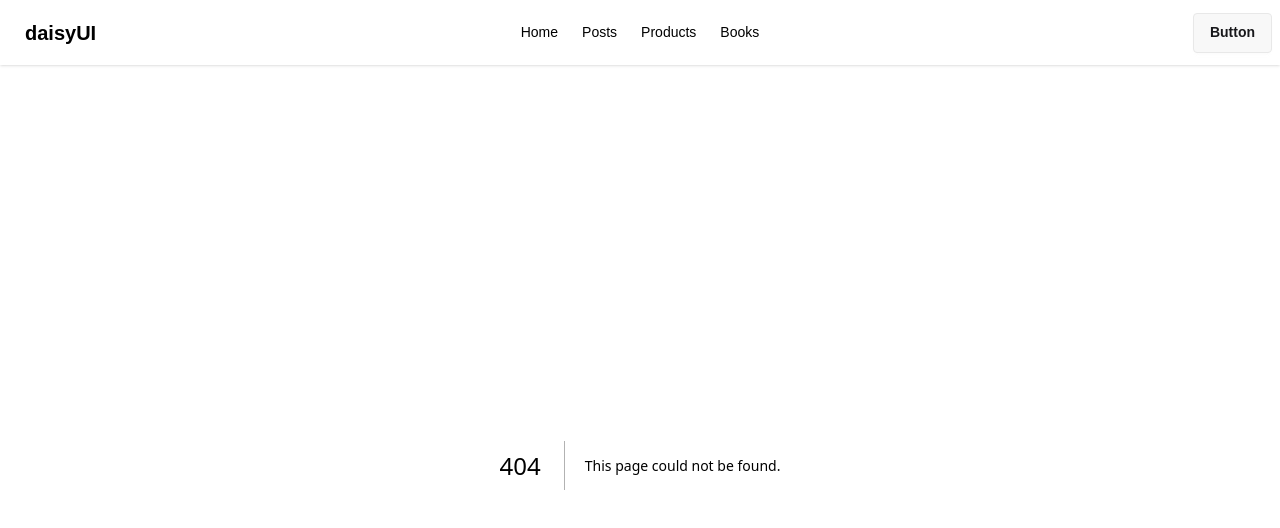
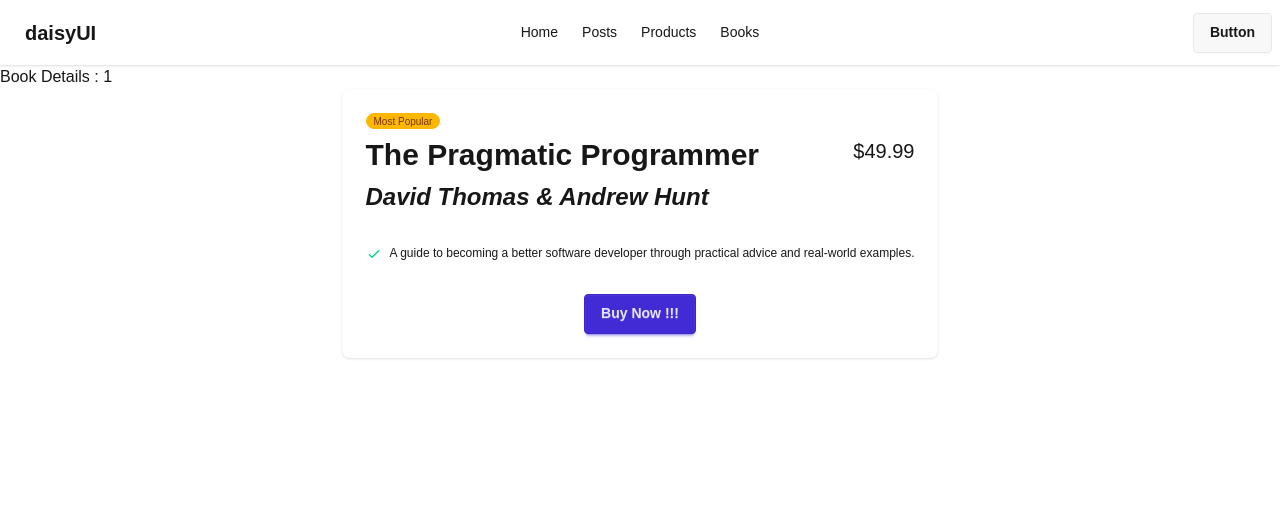
Before and after one commit to shahadat-hossain99/nextjs-data-fetching, a Next.js app: page /books/1 in a window 1280 px wide. Before the commit this address had no page. Shown: the top 528 px of the page. Built offline with nearby package versions, Linux system fonts and the light colour scheme; data requests are answered from the project's data file.

Commit message:
exploring generateStaticParams() for SSG and understanding how it used in a dynamic page to pre-Render ut

```diff
--- /dev/null
+++ b/src/app/books/[bookId]/loading.jsx
@@ -0,0 +1,9 @@
+const BookLoading = () => {
+  return (
+    <div className="flex items-center justify-center">
+      <span className="loading loading-bars loading-xl"></span>
+    </div>
+  );
+};
+
+export default BookLoading;
--- /dev/null
+++ b/src/app/books/[bookId]/page.jsx
@@ -0,0 +1,28 @@
+// import DetailsCard from "@/components/BookCard/DetailsCard";
+
+import DetailsCard from "@/components/BookCard/DetailsCard";
+
+export const generateStaticParams = async () => {
+  //! Check next.js Documentation for generatesStaticParams()
+  const res = await fetch("http://localhost:5000/books");
+  const books = await res.json();
+
+  return books.map((book) => ({ bookId: book.id }));
+};
+
+const BookDetailPage = async ({ params }) => {
+  const { bookId } = await params;
+
+  const res = await fetch(`http://localhost:5000/books/${bookId}`);
+  const book = await res.json();
+  const { title, author, price, description, rating } = book;
+
+  return (
+    <div>
+      <h2>Book Details : {bookId}</h2>
+      <DetailsCard book={book} />
+    </div>
+  );
+};
+
+export default BookDetailPage;
--- a/src/components/BookCard/BookCard.jsx
+++ b/src/components/BookCard/BookCard.jsx
@@ -1,3 +1,4 @@
+import Link from "next/link";
 import React from "react";
 
 const BookCard = ({ book }) => {
@@ -12,7 +13,10 @@
         <p className="">Price: ${price}</p>
         <p>Rating: {rating}</p>
         <div className="justify-end card-actions">
-          <button className="btn btn-primary">Buy Now</button>
+          <Link href={`/books/${book.id}`}>
+            {" "}
+            <button className="btn btn-primary">Show More</button>
+          </Link>
         </div>
       </div>
     </div>
--- /dev/null
+++ b/src/components/BookCard/DetailsCard.jsx
@@ -0,0 +1,42 @@
+const DetailsCard = ({ book }) => {
+  const { title, author, price, description, rating } = book;
+
+  return (
+    <div className=" container flex justify-center items-center mx-auto">
+      <div className="card  bg-base-100 shadow-sm">
+        <div className="card-body">
+          <span className="badge badge-xs badge-warning">Most Popular</span>
+          <div className="flex justify-between">
+            <h2 className="text-3xl font-bold">{title}</h2>
+            <span className="text-xl">${price}</span>
+          </div>
+          <h3 className="font-bold text-2xl italic">{author}</h3>
+          <ul className="mt-6 flex flex-col gap-2 text-xs">
+            <li>
+              <svg
+                xmlns="http://www.w3.org/2000/svg"
+                className="size-4 me-2 inline-block text-success"
+                fill="none"
+                viewBox="0 0 24 24"
+                stroke="currentColor"
+              >
+                <path
+                  strokeLinecap="round"
+                  strokeLinejoin="round"
+                  strokeWidth="2"
+                  d="M5 13l4 4L19 7"
+                />
+              </svg>
+              <span>{description}</span>
+            </li>
+          </ul>
+          <div className="mt-6 max-w-1/2 mx-auto">
+            <button className="btn btn-primary btn-block">Buy Now !!!</button>
+          </div>
+        </div>
+      </div>
+    </div>
+  );
+};
+
+export default DetailsCard;
```
